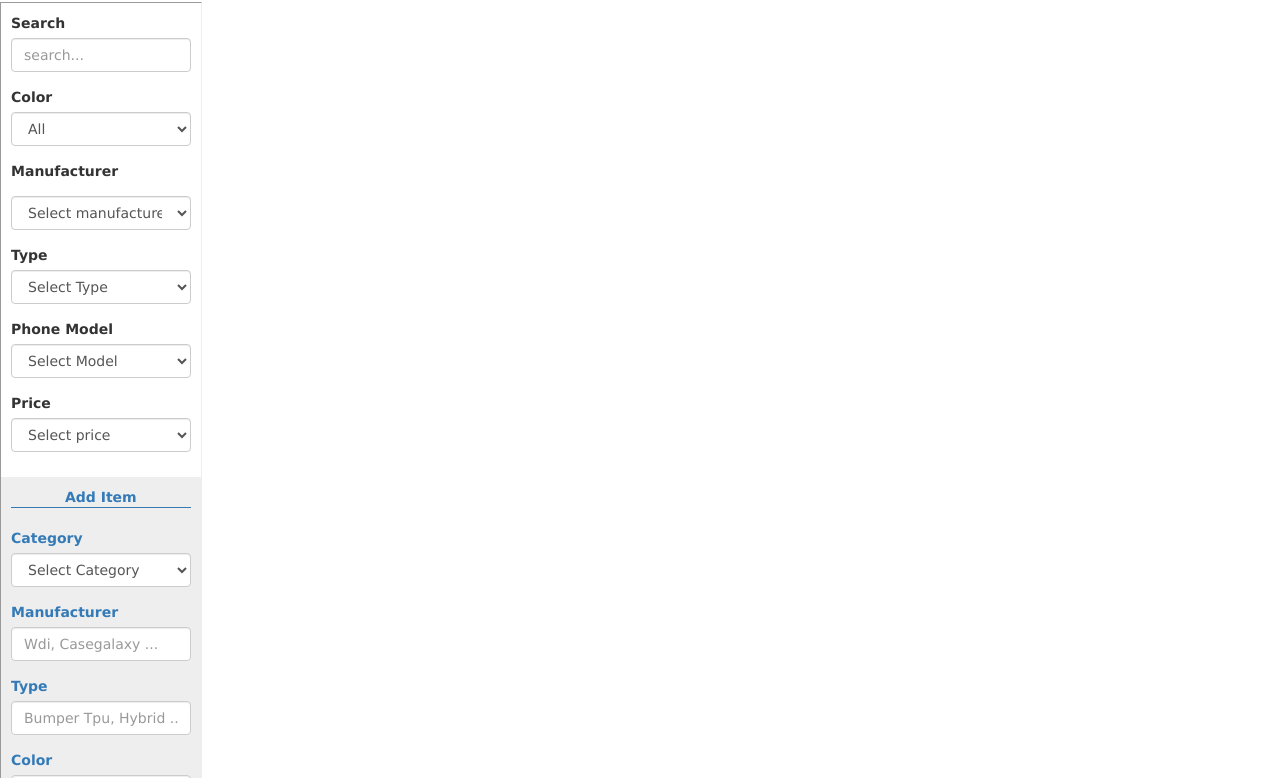
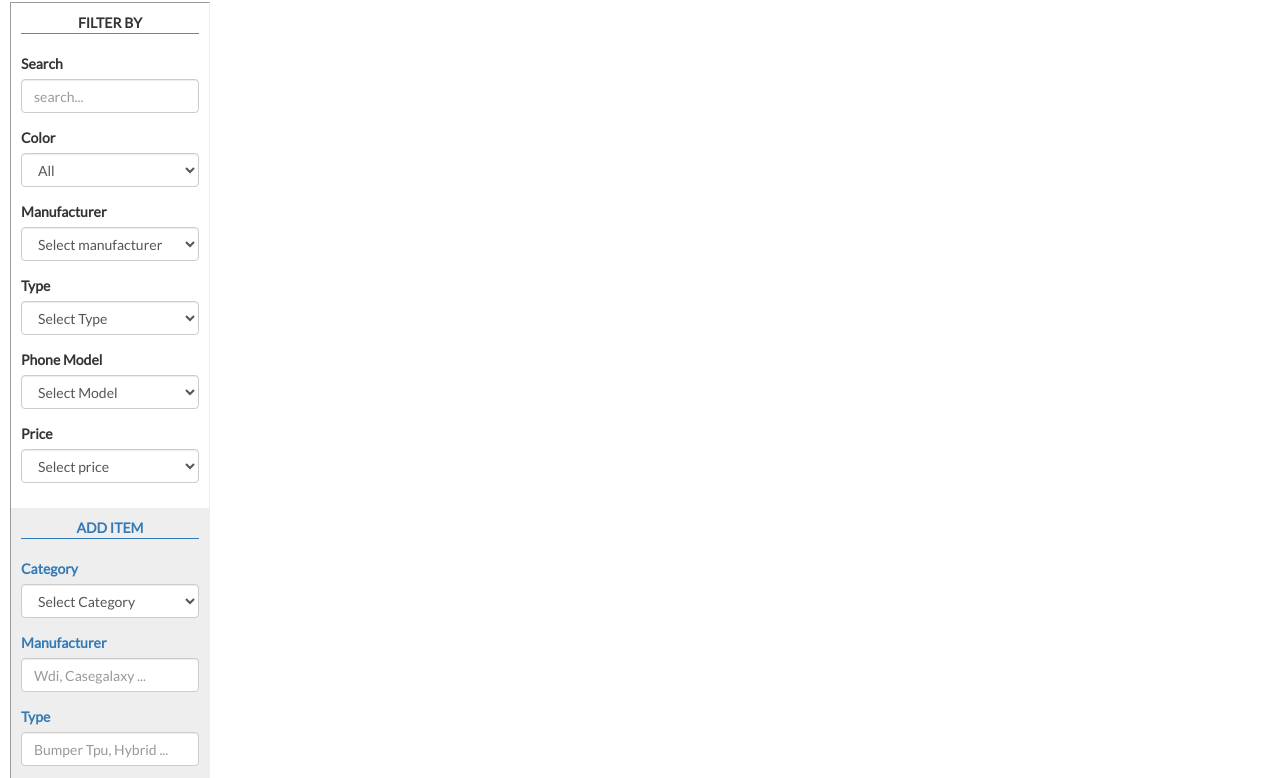
Before and after one commit to wjen/casegalaxy, a website: page public/index.html at #!/items in a window 1280 px wide. Shown: the part 66-844 px from the top of the page. Drawn offline with nearby package versions, Linux system fonts and the light colour scheme; some packages are replaced by stand-ins of ours; no server answers; a script that the page names is missing.

Commit message:
add lato font

```diff
--- a/public/css/main.css
+++ b/public/css/main.css
@@ -21,7 +21,8 @@ html {
 
 body {
   box-sizing: border-box;
-  font-family: "Lucida Grande", Helvetica, Arial, sans-serif;
+  /*font-family: "Lucida Grande", Helvetica, Arial, sans-serif;*/
+  font-family: 'Lato', sans-serif;
   padding: 52px 0px 0px 0px;
   width: 100%;
   height: 100%;
@@ -135,9 +136,11 @@ div.carousel-caption h3 {
 /* items main container*/
 .items-main-container {
     margin-right: 0px;
-    margin-left: -70px;
+    margin-left: -60px;
 }
-
+.item-model {
+  text-transform: uppercase;
+}
 /* items page left container*/
 .items-left-container {
   margin-top: 15px;
@@ -152,12 +155,20 @@ div.carousel-caption h3 {
   padding: 0;
   background-color: #eee;
 }
-
-.center {
+.center-1 {
+  text-align: center;
+  margin-bottom: 0;
+  border-bottom: 1px solid gray;
+  display: block;
+  text-transform: uppercase;
+}
+.center-2 {
   text-align: center;
   margin-bottom: 0;
   border-bottom: 1px solid #337ab7;
   display: block;
+  text-transform: uppercase;
+
 }
 
 
--- a/public/index.html
+++ b/public/index.html
@@ -7,6 +7,7 @@
   <link rel="stylesheet" href="https://maxcdn.bootstrapcdn.com/bootstrap/3.3.6/css/bootstrap.min.css">
   <link rel="stylesheet" href="/css/main.css">
   <link rel="shortcut icon" href="/images/pcgico.png">
+  <link href='https://fonts.googleapis.com/css?family=Lato' rel='stylesheet' type='text/css'>
 
   <script src="https://code.jquery.com/jquery-2.1.4.min.js"></script>
   <script src="https://maxcdn.bootstrapcdn.com/bootstrap/3.3.6/js/bootstrap.min.js"></script>
--- a/public/templates/items.html
+++ b/public/templates/items.html
@@ -2,6 +2,7 @@
     <div class="row items-main-container">
       <div class="col-md-2 items-left-container">
         <form class="item-form">
+        <label class="center-1">Filter By</label><br>
           <label>Search</label>
           <input type="search" class="form-control form-group" ng-model="vm.search" placeholder="search...">
           <fieldset class="form-group">
@@ -13,7 +14,7 @@
             </select>
           </fieldset>
           <fieldset class="form-group">
-            <label class="form-group" for="repeatManu">Manufacturer</label>
+            <label for="repeatManu">Manufacturer</label>
             <select class="form-control" id="repeatManu" ng-model="vm.manuSelect">
               <option value="" selected>Select manufacturer</option>
               <option ng-repeat="man in vm.uniqueMans" value="{{man}}">{{man}}</option>
@@ -45,9 +46,9 @@
 
         <div class="item-left-container-2">
         <form class="item-form text-primary">
-            <label class="center "> Add Item </label><br>
+          <label class="center-2">Add Item</label><br>
           <div class="form-group">
-            <label for="add-category"> Category </label>
+            <label for="add-category">Category </label>
             <select class="form-control" name="item[category]" id="add-category" ng-model="vm.newItem.category" required>
               <option value="" disabled selected>Select Category</option>
               <option value="Phone Cases" >Phone Cases</option>
```
